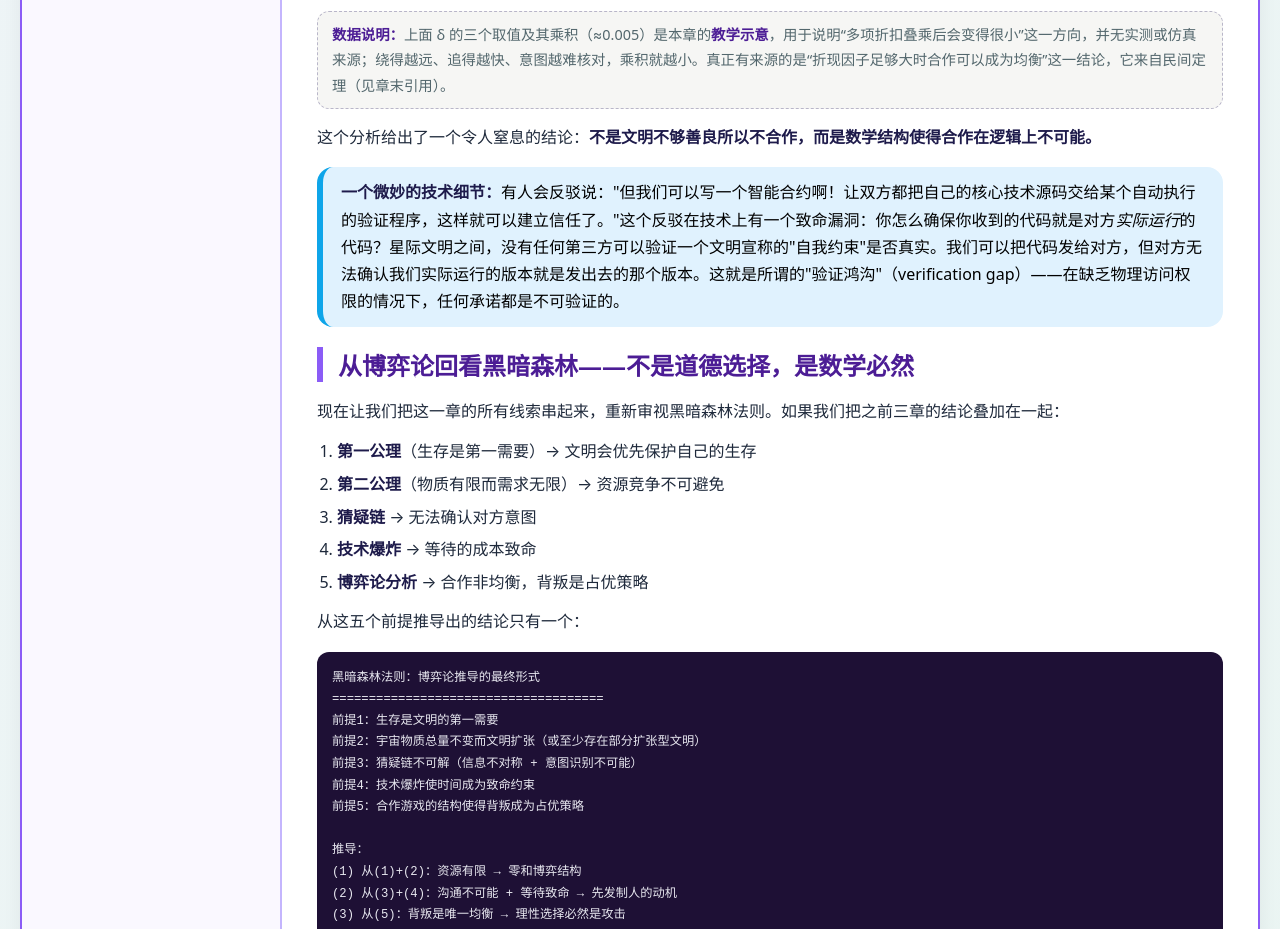
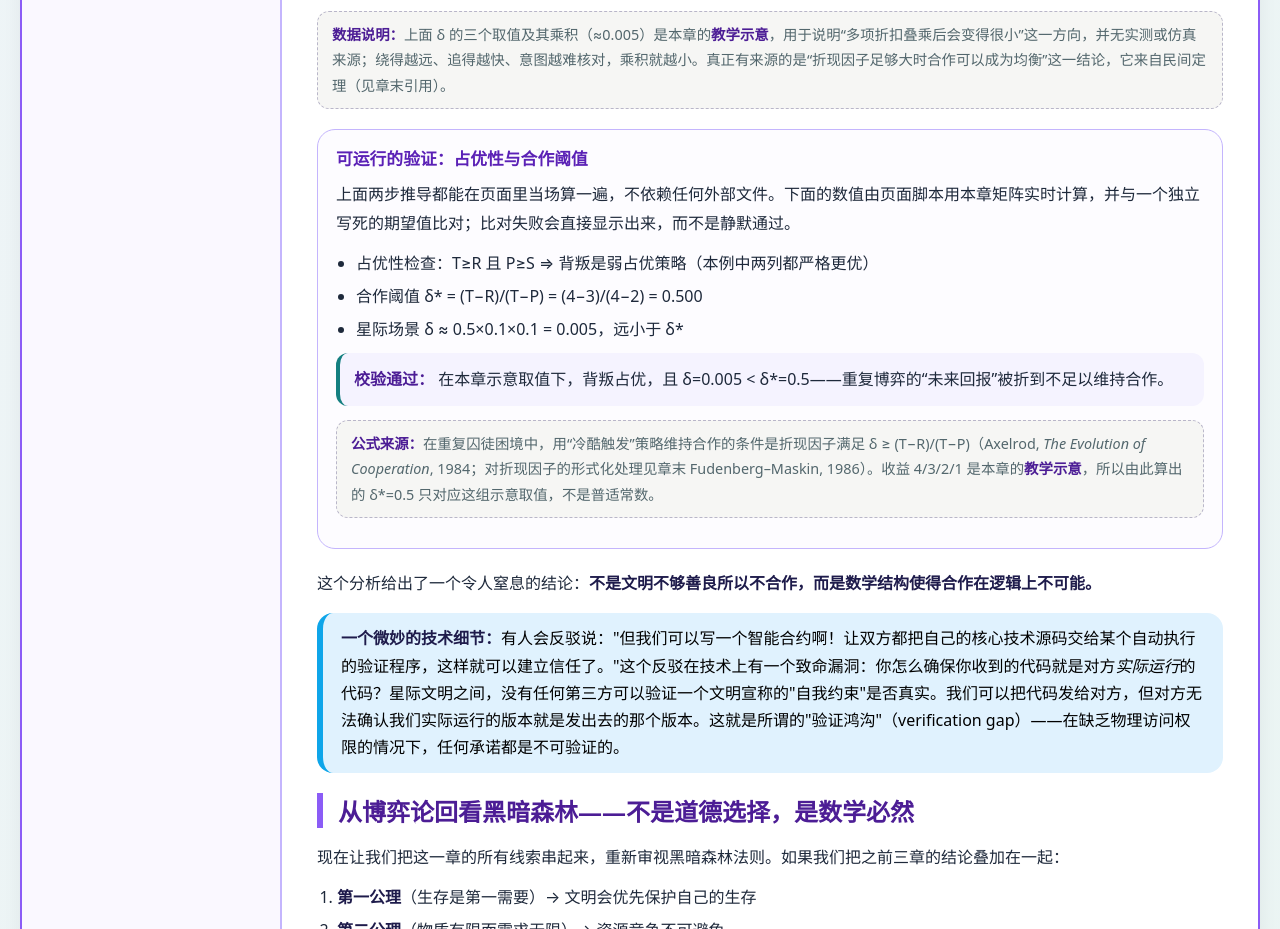
Before and after one commit to 1998x-stack/cosmic-sociology-tutorial, a plain HTML site: page 05.html in a window 1280 px wide. Shown: the part 5460-6389 px from the top of the page. Drawn offline with Linux system fonts and the light colour scheme.

Commit message:
feat(cosmic-sociology-tutorial): add runnable dominance and cooperation-threshold check to ch5

```diff
--- a/05.html
+++ b/05.html
@@ -275,6 +275,18 @@
 
         <p class="source-note"><strong>数据说明：</strong>上面 δ 的三个取值及其乘积（≈0.005）是本章的<strong>教学示意</strong>，用于说明“多项折扣叠乘后会变得很小”这一方向，并无实测或仿真来源；绕得越远、追得越快、意图越难核对，乘积就越小。真正有来源的是“折现因子足够大时合作可以成为均衡”这一结论，它来自民间定理（见章末引用）。</p>
 
+        <div class="widget" id="pd-verify">
+            <h3>可运行的验证：占优性与合作阈值</h3>
+            <p>上面两步推导都能在页面里当场算一遍，不依赖任何外部文件。下面的数值由页面脚本用本章矩阵实时计算，并与一个独立写死的期望值比对；比对失败会直接显示出来，而不是静默通过。</p>
+            <ul id="pd-verify-list">
+                <li>占优性：计算中…</li>
+                <li>合作阈值 δ*：计算中…</li>
+                <li>星际场景 δ：计算中…</li>
+            </ul>
+            <p class="readout" id="pd-verify-status" role="status" aria-live="polite">正在计算…</p>
+            <p class="source-note"><strong>公式来源：</strong>在重复囚徒困境中，用“冷酷触发”策略维持合作的条件是折现因子满足 δ ≥ (T−R)/(T−P)（Axelrod, <em>The Evolution of Cooperation</em>, 1984；对折现因子的形式化处理见章末 Fudenberg–Maskin, 1986）。收益 4/3/2/1 是本章的<strong>教学示意</strong>，所以由此算出的 δ*=0.5 只对应这组示意取值，不是普适常数。</p>
+        </div>
+
         <p>这个分析给出了一个令人窒息的结论：<strong>不是文明不够善良所以不合作，而是数学结构使得合作在逻辑上不可能。</strong></p>
 
         <div class="tip">
@@ -382,6 +394,25 @@
         });
         show(0);
     })();
+    (function () {
+        var T = 4, R = 3, P = 2, S = 1;
+        var dominant = (T >= R) && (P >= S);
+        var threshold = (T - R) / (T - P);
+        var scenario = 0.5 * 0.1 * 0.1;
+        var expected = 0.5;
+        var list = document.getElementById('pd-verify-list');
+        var status = document.getElementById('pd-verify-status');
+        if (!list || !status) { return; }
+        function f(x) { return x.toFixed(3); }
+        list.innerHTML =
+            '<li>占优性检查：T&#8805;R 且 P&#8805;S &#8658; ' + (dominant ? '背叛是弱占优策略（本例中两列都严格更优）' : '不成立') + '</li>' +
+            '<li>合作阈值 δ* = (T−R)/(T−P) = (' + T + '−' + R + ')/(' + T + '−' + P + ') = ' + f(threshold) + '</li>' +
+            '<li>星际场景 δ &#8776; 0.5×0.1×0.1 = ' + f(scenario) + '，远小于 δ*</li>';
+        var ok = dominant && Math.abs(threshold - expected) < 1e-9 && scenario < threshold;
+        status.innerHTML = ok
+            ? '<span class="stage-label">校验通过：</span> 在本章示意取值下，背叛占优，且 δ=0.005 &lt; δ*=0.5——重复博弈的“未来回报”被折到不足以维持合作。'
+            : '<span class="stage-label">校验失败：</span> 计算结果与预期不符，请以正文公式为准。';
+    })();
 </script>
 </body>
 </html>
```
